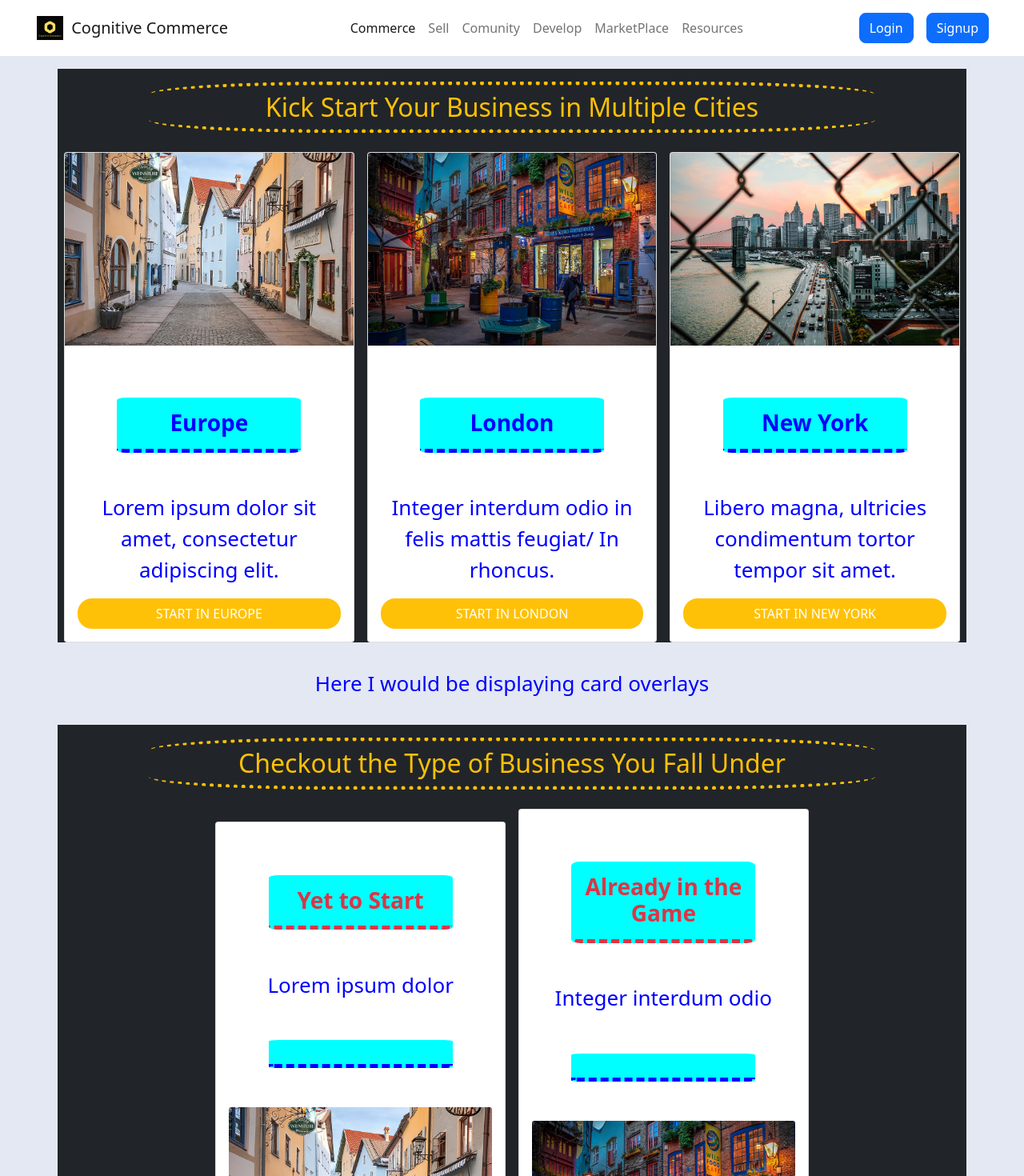
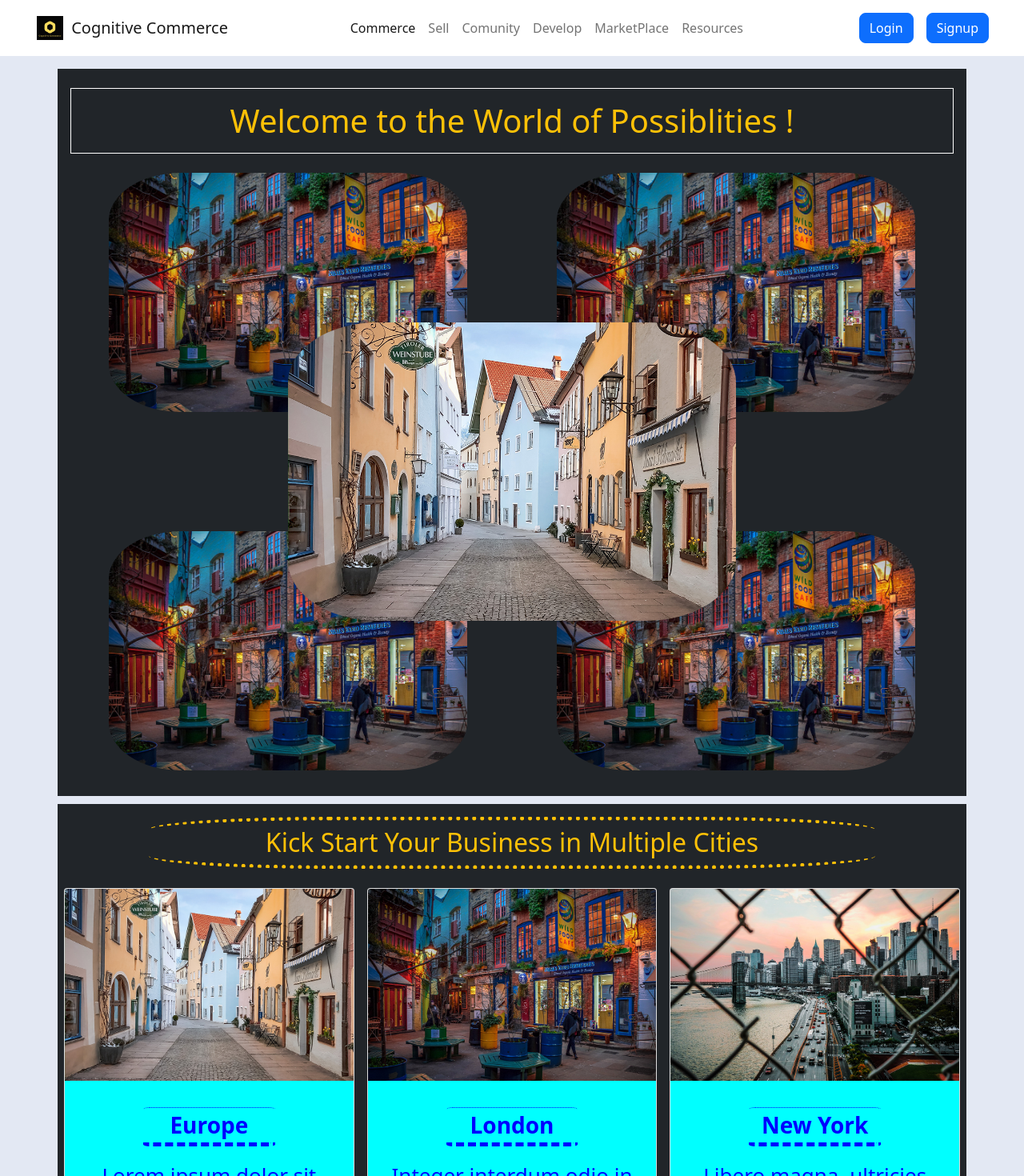
Before and after one commit to iamitesh/CognitiveCommere, a React (Create React App) app: page / in a window 1280 px wide. Shown: the top 1470 px of the page at 80% size. Built offline with nearby package versions, Linux system fonts and the light colour scheme.

Commit message:
add overlay section and change some styling

```diff
--- a/src/App.css
+++ b/src/App.css
@@ -16,7 +16,7 @@
 .card-container{
   display:flex;
   align-items: center;
-  background-color: rgb(149, 244, 165);
+  background-color: rgb(43, 226, 73);
   margin:0px 5px 10px 5px;
 }
 
--- a/src/Components/common/Cards/BusinessTypes.js
+++ b/src/Components/common/Cards/BusinessTypes.js
@@ -8,11 +8,11 @@ const BusinessTypes = (props) => {
       <div className="card">
         <div className="card-body">
           <div className="section-one">
-            <h3 className="card-title text-danger">{title}</h3>
+            <h3 className="card-title text-success">{title}</h3>
             <p className="card-text">{desc}</p>
           </div>
           <div className="section-two">
-            <h5 className="card-title">{secondaryTitle}</h5>
+            <h4 className="card-sec-title text-success">{secondaryTitle}</h4>
             <img src={src} className="card-img-top" alt={secondaryTitle} />
           </div>
         </div>
--- a/src/Components/common/Cards/Cards.css
+++ b/src/Components/common/Cards/Cards.css
@@ -1,9 +1,14 @@
+
+.card-body{
+        background-color: aqua;
+}
 .card-body .btn{
     display:flex;
     align-items: center;
     justify-content: center;
     border-radius: 18px;
 }
+
 .card-wrapper{
     height:100%
 }
@@ -16,10 +21,12 @@ font-size:50px;
 background-repeat:no-repeat; */
 }
 .card-body .card-title{
+    border-top: 1px dotted;
     border-bottom: 5px dashed;
     border-radius: 5%;
+    border-top-radius: 40%;
     font-weight: bolder;
-    margin:15%;
-    padding:15px;
+    margin: 5% 25%;
+    padding:5px;
     background-color: aqua;
 }
--- /dev/null
+++ b/src/Components/common/Poster/Poster.css
@@ -0,0 +1,51 @@
+.poster-body{
+display:flex;
+flex-direction: column;
+}
+
+
+.poster-body .poster-child{
+display:flex;
+flex-direction: row;
+justify-content: space-around;
+
+}
+.poster-child, .poster-item {
+display:flex;
+flex-direction: row;
+justify-content: center;
+align-items: center;
+box-sizing: border-box;
+/* border: 1px dotted white;
+border-collapse: collapse; */
+/* justify-items: center; */
+}
+.poster-body img {
+    border-radius: 20%;
+    width:50%;
+    /* vertical-align: center; */
+}
+/* .child-one{
+border-bottom: 1px dotted white;
+}
+.child-three{
+border-top:1px dotted white;
+} */
+.child-one img,
+.child-three img {
+    width: 80%;
+}
+.child-two img{
+    width: 50%;
+    margin-top: -10%;
+    z-index: 1;
+}
+.poster-body .child-three img{
+margin-top: -20%;
+}
+
+/* .poster-item img{
+    margin-top: -90px;
+    max-height: 30%;
+    max-width: 30%;
+} */
--- /dev/null
+++ b/src/Components/common/Poster/Poster.js
@@ -0,0 +1,41 @@
+import React from "react";
+import "./Poster.css";
+const Poster = (props) => {
+  const { src, title, src2, buttonText } = props;
+
+  return (
+    //col-12 col-md-6 col-lg-4
+    <div className="poster-wrapper ">
+      <div className="poster ">
+        <h1 className="poster-title text-warning m-2 p-3 border border-white">
+          Welcome to the World of Possiblities !
+        </h1>
+        <div className="poster-body pb-3 pt-3">
+          <div className="poster-child child-one ">
+            <div className="poster-item item-one ">
+              <img src={src} className="poster-img-top" alt={title} />
+            </div>
+            <div className="poster-item item-two ">
+              <img src={src} className="poster-img-top" alt={title} />
+            </div>
+          </div>
+          <div className="poster-child child-two ">
+            {/* <div className="poster-item item-two "> */}
+            <img src={src2} className="poster-img-top" alt={title} />
+            {/* </div> */}
+          </div>
+          <div className="poster-child child-three ">
+            <div className="poster-item item-one ">
+              <img src={src} className="poster-img-top" alt={title} />
+            </div>
+            <div className="poster-item item-two ">
+              <img src={src} className="poster-img-top" alt={title} />
+            </div>
+          </div>
+        </div>
+      </div>
+    </div>
+  );
+};
+
+export default Poster;
--- a/src/Components/pages/Commerce.js
+++ b/src/Components/pages/Commerce.js
@@ -2,12 +2,18 @@ import React from "react";
 import Cards from "../common/Cards/Cards";
 import BusinessTypes from "../common/Cards/BusinessTypes";
 import { cardsDetails, BusinessTypesDetails } from "../../data/CardDetails";
+import Poster from "../common/Poster/Poster";
+import london from "../../Assets/london.jpg";
+import europe from "../../Assets/europe.jpg";
 
 const Commerce = () => {
   return (
     <div className="pages">
       <div className="container m-3">
-        <div className="card-container bg-dark row g-3 justify-content-center">
+        <div className="card-container bg-dark row g-3 pb-3 justify-content-center">
+          <Poster src={london} src2={europe} />
+        </div>
+        <div className="card-container bg-dark row g-3 pb-3 justify-content-center">
           <h2 className="text-warning p-2 ">
             Kick Start Your Business in Multiple Cities{" "}
           </h2>
@@ -24,8 +30,8 @@ const Commerce = () => {
             );
           })}
         </div>
-        <div className="m-3 p-3">Here I would be displaying card overlays</div>
-        <div className="card-container bg-dark row g-3 justify-content-center">
+
+        <div className="card-container bg-dark row g-3 pb-3 justify-content-center">
           <h2 className="text-warning p-2 ">
             Checkout the Type of Business You Fall Under
           </h2>
@@ -37,7 +43,7 @@ const Commerce = () => {
                 src={eachCard.src}
                 title={eachCard.title}
                 desc={eachCard.desc}
-                secondaryTitle={eachCard.buttonText}
+                secondaryTitle={eachCard.secondaryTitle}
               />
             );
           })}
--- a/src/data/CardDetails.js
+++ b/src/data/CardDetails.js
@@ -25,14 +25,14 @@ export const cardsDetails = [
 export const BusinessTypesDetails = [
   {
     src: europe,
-    title: "Yet to Start",
-    desc: `Lorem ipsum dolor `,
-    secondaryTitle: "Go   somewhere",
+    title: "Yet to Start ?",
+    desc: `Have an Idea Ready in Mind...`,
+    secondaryTitle: "Let's Earn Customers from Scratch",
   },
   {
     src: london,
-    title: "Already in the Game",
-    desc: `Integer interdum odio `,
-    secondaryTitle: "Go   somewhere",
+    title: "Already in the Game ?",
+    desc: `Wanna scale it up...`,
+    secondaryTitle: "Let's Introspect and Improvise",
   },
 ];
```
Also changed, not shown: src/Components/common/Footer/Footer.js (+14 -12 lines).
